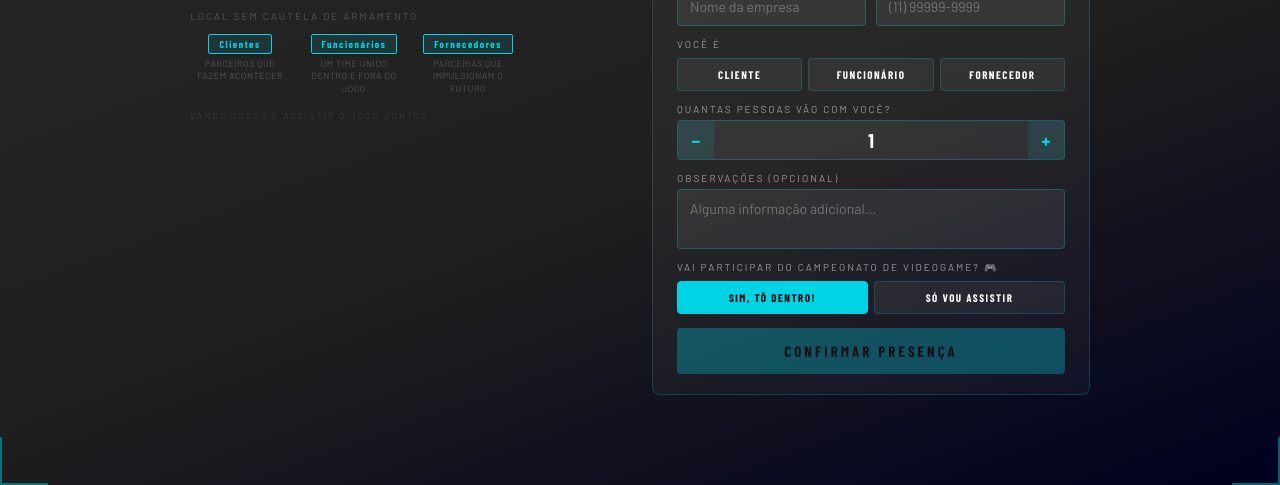
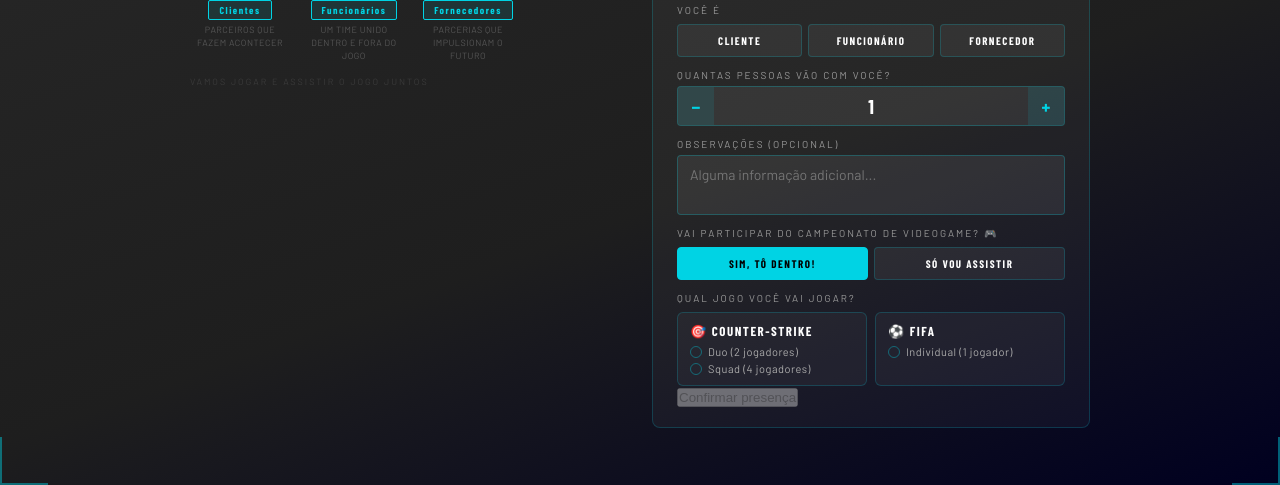
Before and after one commit to marcusforster13/xpto-evento, a website: page public/index.html in a window 1280 px wide. Both pictures are taken after a click on the button "SIM, TÔ DENTRO!". Shown: the part 315-800 px from the top of the page. Drawn offline with nearby package versions, Linux system fonts and the light colour scheme; a web font is replaced by a local one.

Commit message:
Update index.html

```diff
--- a/public/index.html
+++ b/public/index.html
@@ -285,7 +285,51 @@
 
 
 
-    .submit-btn {
+    /* Game selection */
+    .game-grid { display: grid; grid-template-columns: 1fr 1fr; gap: 8px; margin-top: 4px; }
+    .game-card {
+      border: 1px solid rgba(0,211,228,.2);
+      border-radius: 6px;
+      background: rgba(255,255,255,.04);
+      padding: 10px 12px;
+      cursor: pointer;
+      transition: all .15s;
+    }
+    .game-card:hover { border-color: rgba(0,211,228,.45); }
+    .game-card.selected { background: rgba(0,211,228,.1); border-color: rgba(0,211,228,.6); }
+    .game-card-title {
+      font-family: 'Barlow Condensed', sans-serif;
+      font-weight: 800;
+      font-size: 13px;
+      letter-spacing: 1.5px;
+      text-transform: uppercase;
+      color: #fff;
+      margin-bottom: 6px;
+    }
+    .game-card-opts { display: flex; flex-direction: column; gap: 4px; }
+    .game-opt {
+      display: flex;
+      align-items: center;
+      gap: 6px;
+      font-size: 11px;
+      color: #aaa;
+      letter-spacing: .5px;
+      cursor: pointer;
+    }
+    .game-opt input[type="radio"] { display: none; }
+    .game-radio {
+      width: 12px; height: 12px;
+      border: 1.5px solid rgba(0,211,228,.4);
+      border-radius: 50%;
+      flex-shrink: 0;
+      display: flex; align-items: center; justify-content: center;
+      transition: all .15s;
+    }
+    .game-opt.checked .game-radio { border-color: #00d3e4; background: #00d3e4; }
+    .game-opt.checked .game-radio::after { content: ''; width: 5px; height: 5px; background: #000; border-radius: 50%; }
+    .game-opt.checked { color: #fff; }
+
+
       width: 100%;
       margin-top: 14px;
       padding: 14px;
@@ -465,6 +509,43 @@
             </div>
           </div>
 
+          <!-- Game selection (shown only when campeonato = sim) -->
+          <div id="game-section" style="display:none; margin-top:12px;">
+            <div class="tipo-label">Qual jogo você vai jogar?</div>
+            <div class="game-grid">
+
+              <!-- CS -->
+              <div class="game-card" id="card-cs" onclick="selectGame('cs')">
+                <div class="game-card-title">🎯 Counter-Strike</div>
+                <div class="game-card-opts">
+                  <label class="game-opt" id="opt-cs-duo" onclick="event.stopPropagation(); selectGameMode('cs','duo')">
+                    <input type="radio" name="cs-mode" value="duo" />
+                    <div class="game-radio"></div>
+                    Duo (2 jogadores)
+                  </label>
+                  <label class="game-opt" id="opt-cs-squad" onclick="event.stopPropagation(); selectGameMode('cs','squad')">
+                    <input type="radio" name="cs-mode" value="squad" />
+                    <div class="game-radio"></div>
+                    Squad (4 jogadores)
+                  </label>
+                </div>
+              </div>
+
+              <!-- FIFA -->
+              <div class="game-card" id="card-fifa" onclick="selectGame('fifa')">
+                <div class="game-card-title">⚽ FIFA</div>
+                <div class="game-card-opts">
+                  <label class="game-opt" id="opt-fifa-solo" onclick="event.stopPropagation(); selectGameMode('fifa','solo')">
+                    <input type="radio" name="fifa-mode" value="solo" />
+                    <div class="game-radio"></div>
+                    Individual (1 jogador)
+                  </label>
+                </div>
+              </div>
+
+            </div>
+          </div>
+
           <button class="submit-btn" id="submit-btn" disabled onclick="enviar()">
             Confirmar presença
           </button>
@@ -477,6 +558,8 @@
   <script>
     var tipoSel = '';
     var campSel = '';
+    var gameSel = '';      // 'cs' ou 'fifa'
+    var gameMode = '';     // 'duo', 'squad', 'solo'
     var numPessoas = 1;
 
     function changePeople(delta) {
@@ -495,6 +578,29 @@
       campSel = el.dataset.camp;
       document.querySelectorAll('.tipo-btn[data-camp]').forEach(function(b) { b.classList.remove('active'); });
       el.classList.add('active');
+      document.getElementById('game-section').style.display = campSel === 'sim' ? 'block' : 'none';
+      if (campSel === 'nao') { gameSel = ''; gameMode = ''; resetGameCards(); }
+    }
+
+    function selectGame(jogo) {
+      gameSel = jogo;
+      gameMode = '';
+      document.querySelectorAll('.game-card').forEach(function(c) { c.classList.remove('selected'); });
+      document.getElementById('card-' + jogo).classList.add('selected');
+      document.querySelectorAll('.game-opt').forEach(function(o) { o.classList.remove('checked'); });
+    }
+
+    function selectGameMode(jogo, modo) {
+      selectGame(jogo);
+      gameMode = modo;
+      var optId = 'opt-' + jogo + '-' + modo;
+      document.querySelectorAll('#card-' + jogo + ' .game-opt').forEach(function(o) { o.classList.remove('checked'); });
+      document.getElementById(optId).classList.add('checked');
+    }
+
+    function resetGameCards() {
+      document.querySelectorAll('.game-card').forEach(function(c) { c.classList.remove('selected'); });
+      document.querySelectorAll('.game-opt').forEach(function(o) { o.classList.remove('checked'); });
     }
 
     function checkForm() {
@@ -557,6 +663,8 @@
             empresa: empresa,
             telefone: telefone,
             campeonato: campSel,
+            jogo: gameSel,
+            jogo_modo: gameMode,
             observacoes: obs
           })
         });
```
